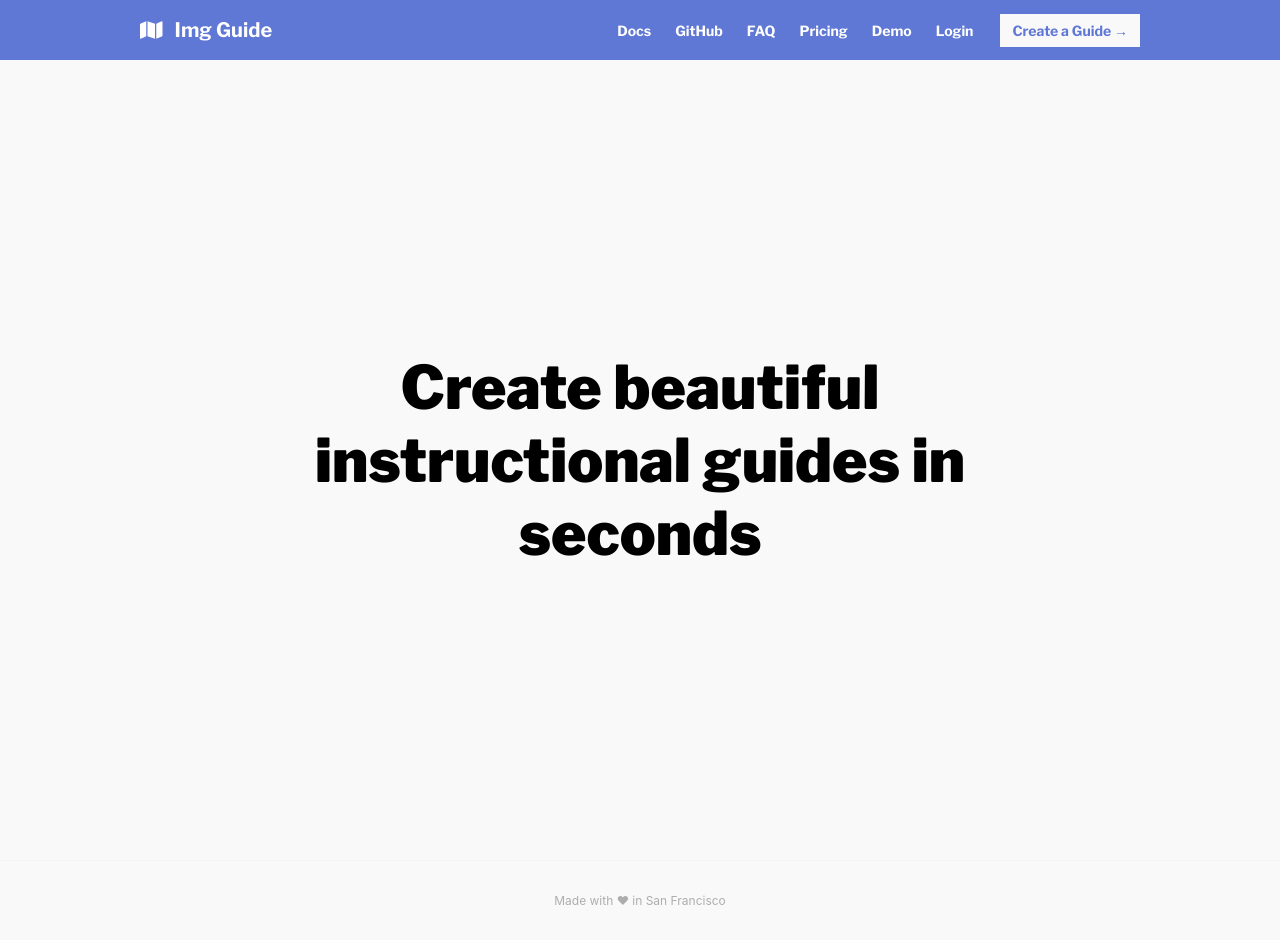
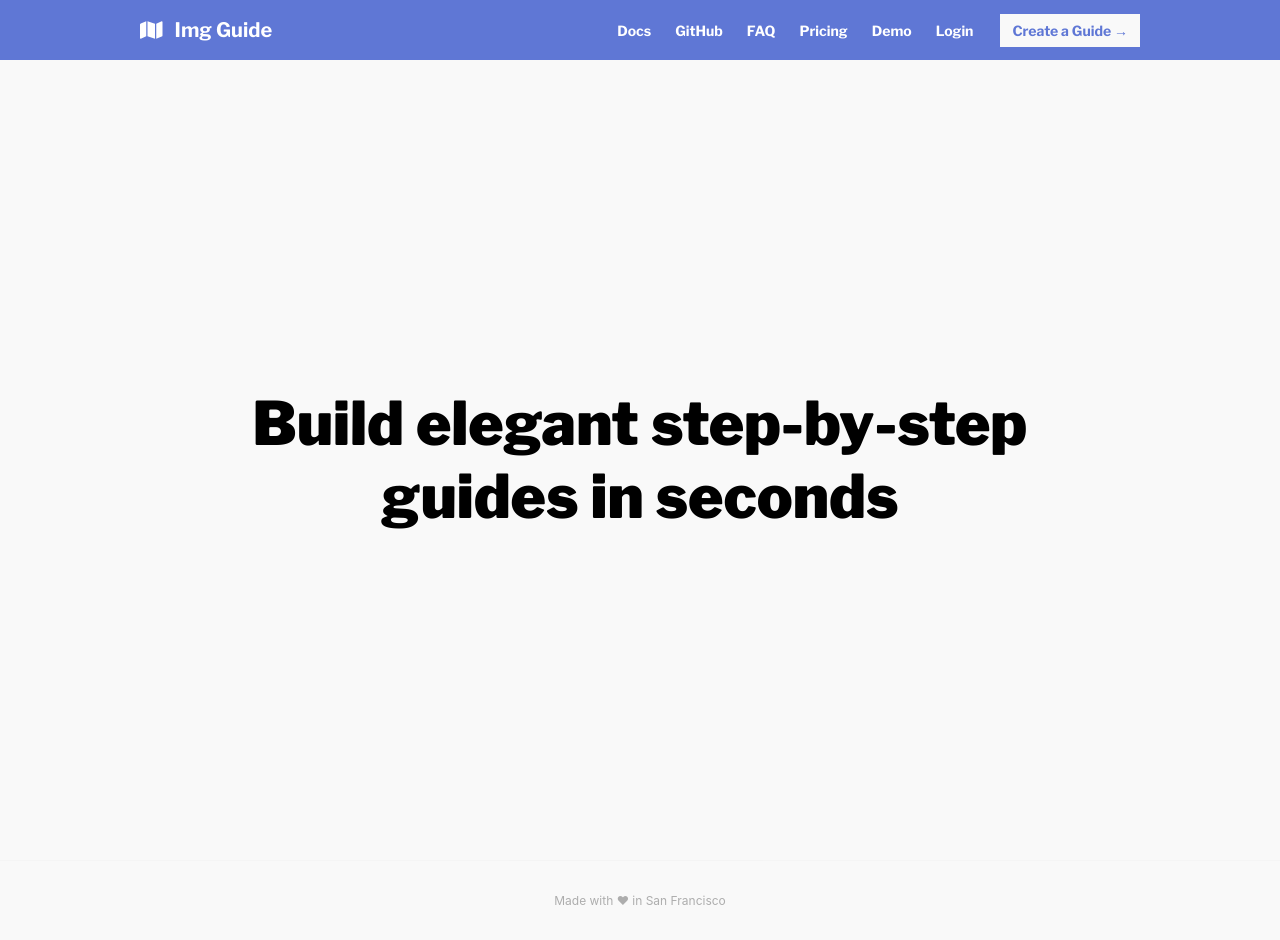
Before and after one commit to PastuDan/img.guide, a Next.js app: page / in a window 1280 px wide. Built offline with nearby package versions, Linux system fonts and the light colour scheme.

Commit message:
try new title

```diff
--- a/pages/index.js
+++ b/pages/index.js
@@ -33,7 +33,7 @@ export default function Home() {
       <div className={styles.container}>
         <main className={styles.main}>
           <h1 className={styles.title}>
-            Create beautiful instructional guides in seconds
+            Build elegant step-by-step guides in seconds
           </h1>
         </main>
       </div>
```
